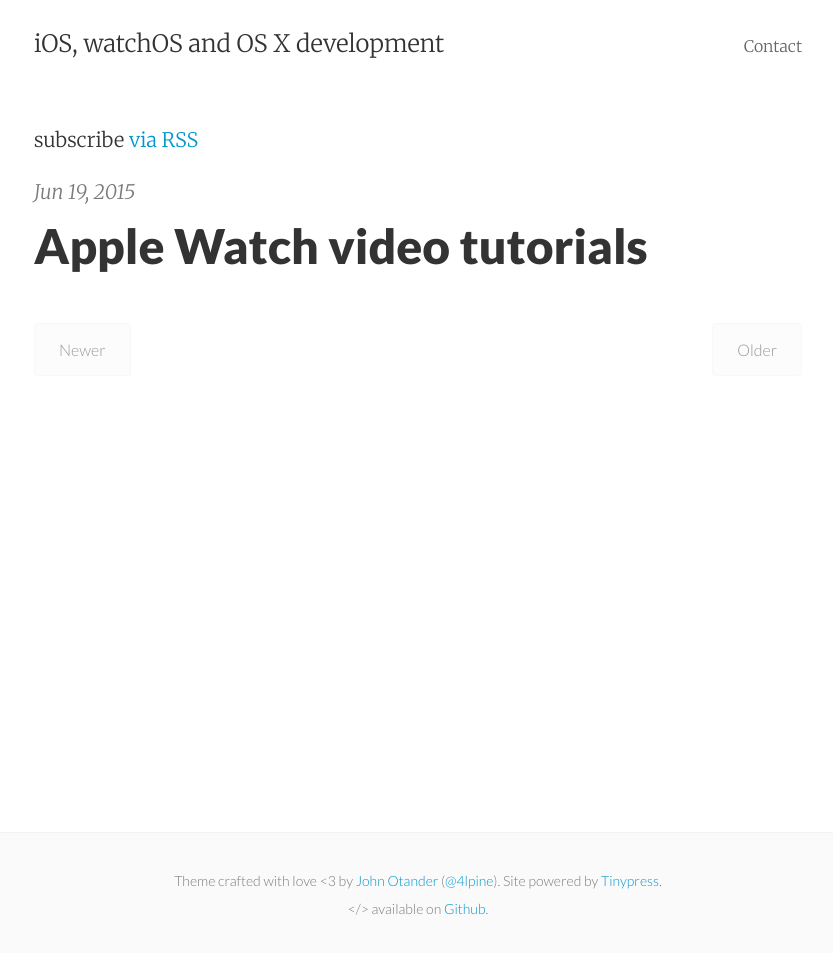
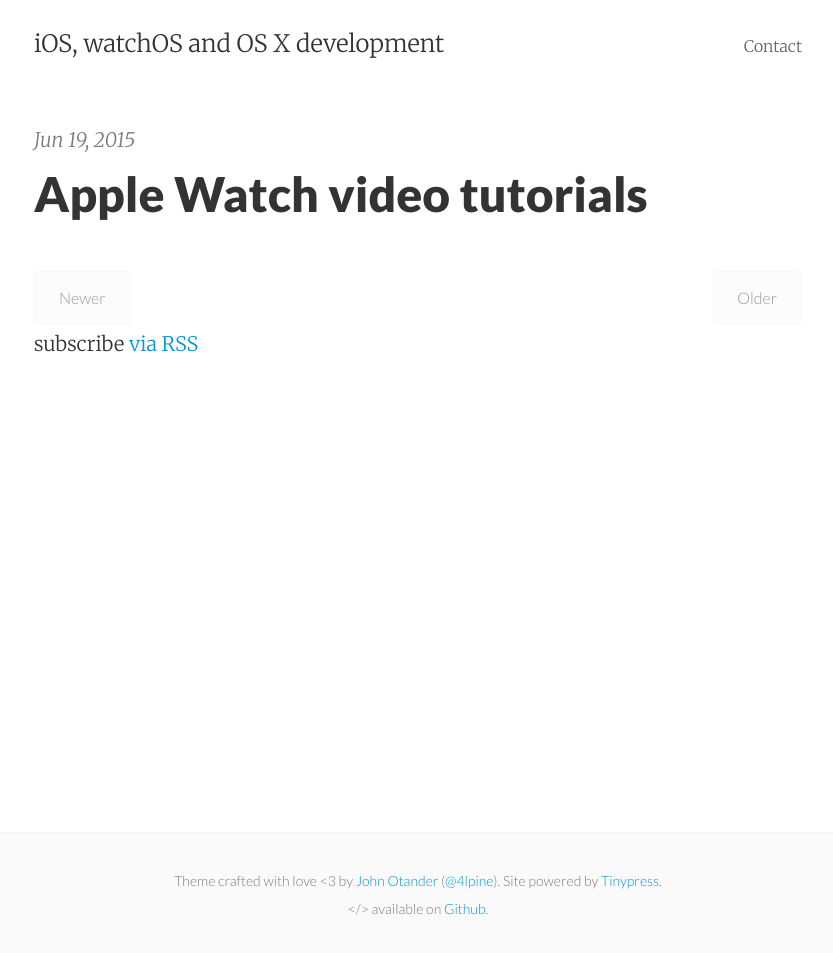
Before and after one commit to mhorga/mhorga.github.io, a Jekyll site: the page built from index.html, in a window 1280 px wide. Shown: the whole page, without its empty margins (222-1055 px from the left). Built offline with Jekyll 4.4.1, drawn with Linux system fonts in a browser that asks for light colours; the list of posts is cut into pages by our own code.

Commit message:
Added RSS subscription

```diff
--- a/index.html
+++ b/index.html
@@ -1,8 +1,6 @@
 ---
 layout: default
 ---
-
-<div><p class="rss-subscribe">subscribe <a href="{{ "/feed.xml" | prepend: site.baseurl }}">via RSS</a></p></div>
 
 <div class="home">
 
@@ -21,3 +19,5 @@ layout: default
   {% include pagination.html %}
 
 </div>
+
+<div><p class="rss-subscribe">subscribe <a href="{{ "/feed.xml" | prepend: site.baseurl }}">via RSS</a></p></div>
```
